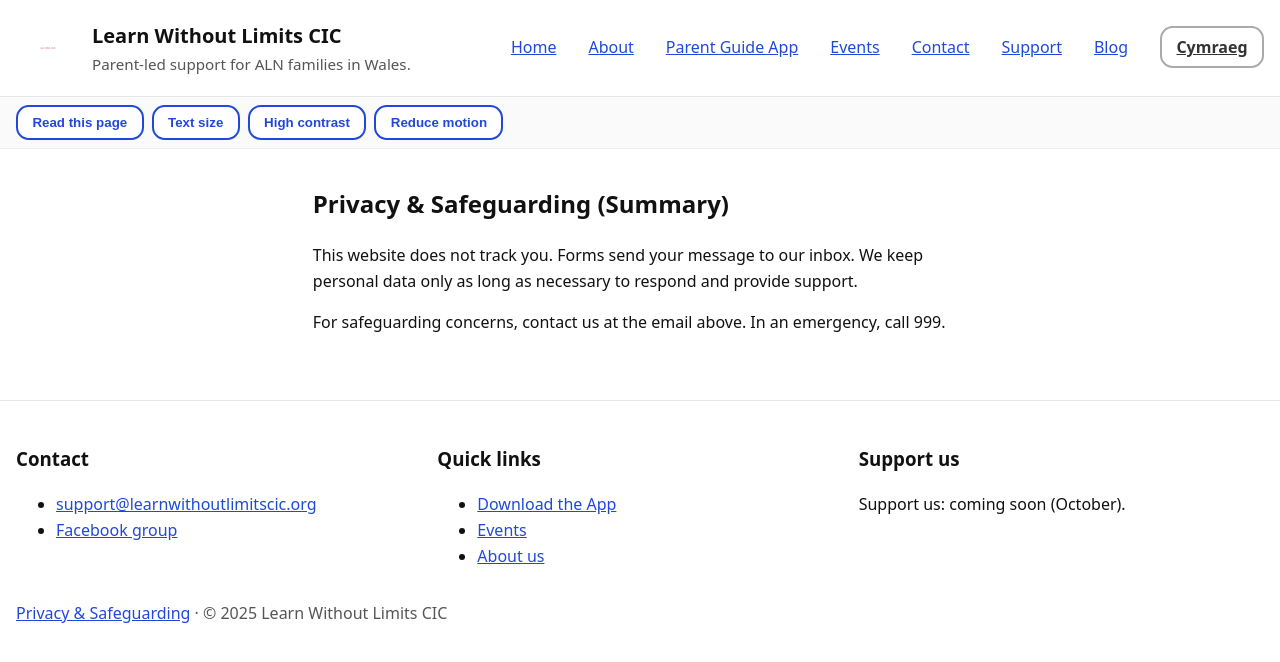
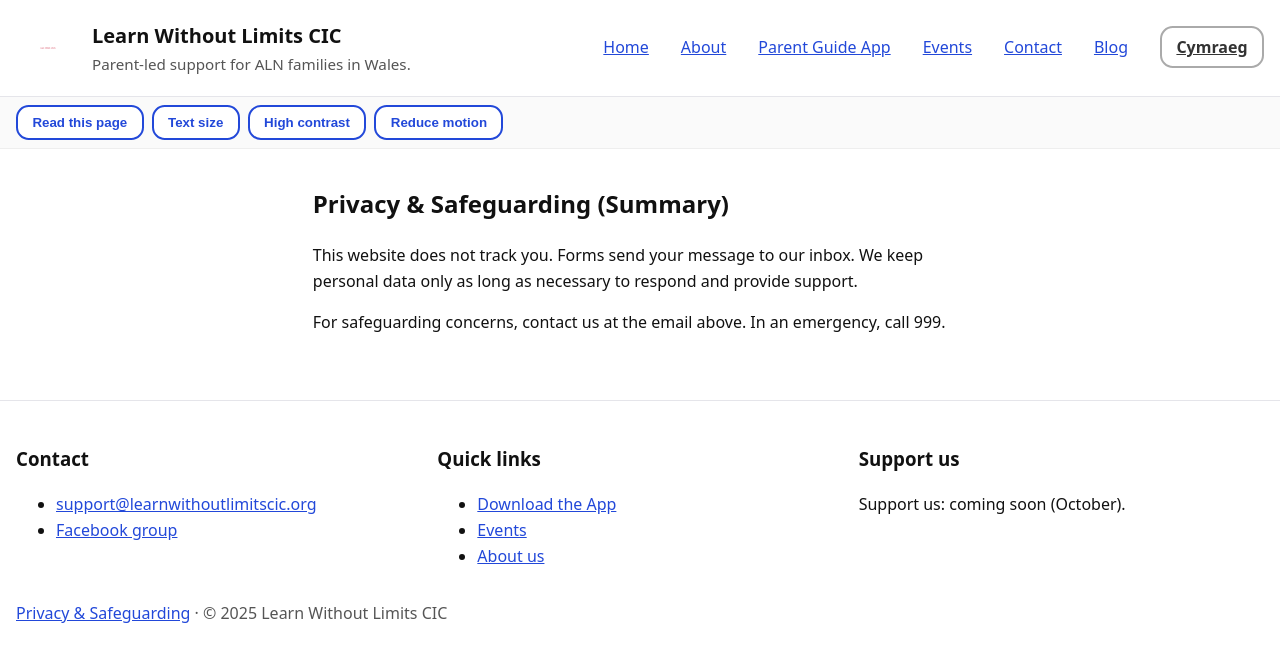
Before and after one commit to StephShobiye/learnwithoutlimitscic.github.io, a Jekyll site: the page privacy.en.html, which Jekyll copies as it is, in a window 1280 px wide. Shown: the top 662 px of the page. Built offline with Jekyll 4.4.1, drawn with Linux system fonts in a browser that asks for light colours.

Commit message:
Update privacy.en.html

```diff
--- a/privacy.en.html
+++ b/privacy.en.html
@@ -11,7 +11,9 @@
   <link rel="icon" href="/assets/img/favicon.ico">
 </head>
 <body>
+
 <a class="skip-link" href="#main">Skip to content</a>
+
 <header class="site-header" role="banner">
   <div class="brand">
     <img src="/assets/img/Logo_FullColour.png" alt="Learn Without Limits CIC logo" onerror="this.style.display='none'">
@@ -20,7 +22,9 @@
       <span class="brand-tag">Parent-led support for ALN families in Wales.</span>
     </div>
   </div>
+
   <button id="navToggle" class="nav-toggle" aria-expanded="false" aria-controls="nav">Menu</button>
+
   <nav id="nav" class="site-nav" aria-label="Primary">
     <ul>
       <li><a href="/index.en.html">Home</a></li>
@@ -28,31 +32,44 @@
       <li><a href="/app.en.html">Parent Guide App</a></li>
       <li><a href="/events.en.html">Events</a></li>
       <li><a href="/contact.en.html">Contact</a></li>
-      <li><a href="/support.en.html">Support</a></li>
-      <li><a href="https://learnwithoutlimitscic.blogspot.com/" target="_blank" rel="noopener">Blog</a></li>
+      <li><a href="https://blog.learnwithoutlimitscic.org/">Blog</a></li>
     </ul>
   </nav>
+
   <nav class="lang-switch" aria-label="Language switch">
     <a class="btn ghost" href="/index.cy.html" lang="cy" hreflang="cy" aria-label="Switch language to Cymraeg">Cymraeg</a>
   </nav>
 </header>
+
 <div class="a11y-controls" role="region" aria-label="Accessibility controls">
   <button class="btn" data-action="tts">Read this page</button>
   <button class="btn" data-action="fontsize">Text size</button>
   <button class="btn" data-action="contrast">High contrast</button>
   <button class="btn" data-action="pause-anim">Reduce motion</button>
 </div>
+
 <main id="main" tabindex="-1">
 
 <section class="content">
+
 <h1>Privacy & Safeguarding (Summary)</h1>
-  <p>This website does not track you. Forms send your message to our inbox. We keep personal data only as long as necessary to respond and provide support.</p>
-  <p>For safeguarding concerns, contact us at the email above. In an emergency, call 999.</p>
+
+<p>
+This website does not track you. Forms send your message to our inbox. We keep personal data only as long as necessary to respond and provide support.
+</p>
+
+<p>
+For safeguarding concerns, contact us at the email above. In an emergency, call 999.
+</p>
+
 </section>
 
 </main>
+
 <footer class="site-footer" role="contentinfo">
+
 <div class="footer-grid">
+
 <div>
 <h3>Contact</h3>
 <ul>
@@ -60,6 +77,7 @@
 <li><a href="https://www.facebook.com/groups/learnwithoutlimitscic" rel="noopener" target="_blank">Facebook group</a></li>
 </ul>
 </div>
+
 <div>
 <h3>Quick links</h3>
 <ul>
@@ -68,17 +86,23 @@
 <li><a href="/about.en.html">About us</a></li>
 </ul>
 </div>
+
 <div>
 <h3>Support us</h3>
 <p>Support us: coming soon (October).</p>
 </div>
+
 </div>
+
 <div class="legal">
 <a href="/privacy.en.html">Privacy & Safeguarding</a>
 <span aria-hidden="true"> · </span>
 <span>&copy; 2025 Learn Without Limits CIC</span>
 </div>
+
 </footer>
+
 <script src="/assets/js/site.js" defer></script>
+
 </body>
 </html>
```
Lines whose indentation alone changed are shown as unchanged.
